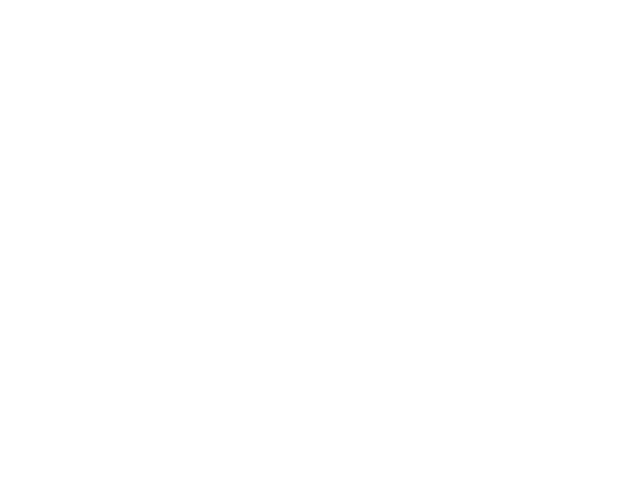
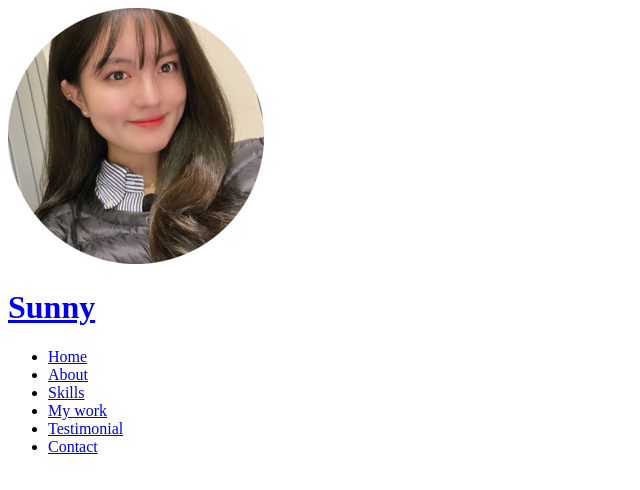
Before and after one commit to kimhaseon/my_site, a plain HTML site: page index.html in a window 1280 px wide. Shown: the whole page, without its empty margins (0-640 px from the left). Drawn offline with Linux system fonts and the light colour scheme.

Commit message:
Update index.html

```diff
--- a/index.html
+++ b/index.html
@@ -27,5 +27,39 @@
 <script src="src/main.js" defer></script>
 </head>
 <body>
+    <!-- Header -->
+    <header>
+        <div>
+            <img src="images/favicon.ico" alt="logo">
+            <h1><a href="#">Sunny</a></h1>
+        </div>
+        <nav>
+            <ul>
+                <li><a href="#home">Home</a></li>
+                <li><a href="#about">About</a></li>
+                <li><a href="#skills">Skills</a></li>
+                <li><a href="#work">My work</a></li>
+                <li><a href="#testimonial">Testimonial</a></li>
+                <li><a href="#contact">Contact</a></li>
+            </ul>
+        </nav>
+    </header>
+    <!-- Main -->
+    <main>
+        <!-- Home -->
+        <section id="home"></section>
+        <!-- About -->
+        <section id="about"></section>
+        <!-- Skills -->
+        <section id="skills"></section>
+        <!-- Work -->
+        <section id="work"></section>
+        <!-- Testimonial -->
+        <section id="testimonial"></section>
+        <!-- Arrow up -->
+        <aside></aside>
+    </main>
+    <!-- Footer -->
+    <footer id="contact"></footer>
 </body>
 </html>
```
